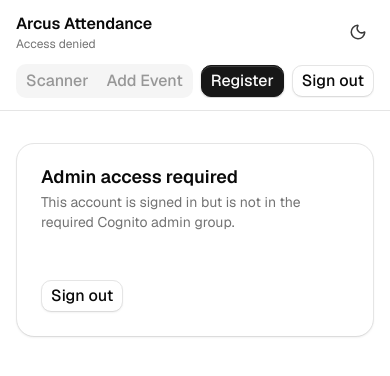
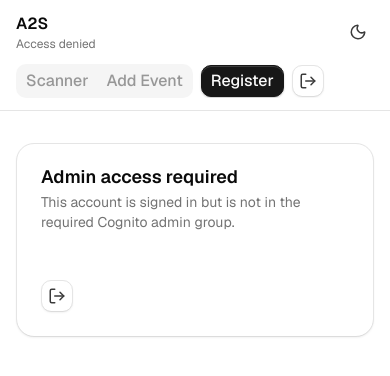
Before and after one commit to nomuratbm/arcus-attendance-system, a Next.js app: page /forbidden in a window 390 px wide. Shown: the top 376 px of the page. Built offline with nearby package versions, Linux system fonts and the light colour scheme.

Commit message:
signout and app header change

```diff
--- a/src/components/AppHeader.tsx
+++ b/src/components/AppHeader.tsx
@@ -7,7 +7,7 @@ import { ThemeToggle } from "@/components/ThemeToggle";
 const headerTitle = (
   <div className="flex min-w-0 items-center gap-2">
     <h1 className="truncate text-base font-semibold text-foreground">
-      Arcus Attendance
+      A2S
     </h1>
     <Badge className="max-sm:hidden" size="sm" variant="outline">
       By AWS-SBG: Arcus
--- a/src/components/SignOutButton.tsx
+++ b/src/components/SignOutButton.tsx
@@ -1,12 +1,21 @@
 "use client";
 
+import { LogOut } from "lucide-react";
 import { Button } from "@/components/ui/button";
 
 export function SignOutButton() {
   return (
     <form action="/api/auth/logout" method="POST">
-      <Button size="sm" type="submit" variant="outline">
-        Sign out
+      <Button
+        aria-label="Sign out"
+        className="max-sm:size-8 max-sm:px-0"
+        size="sm"
+        title="Sign out"
+        type="submit"
+        variant="outline"
+      >
+        <LogOut className="sm:hidden" />
+        <span className="max-sm:hidden">Sign out</span>
       </Button>
     </form>
   );
```
